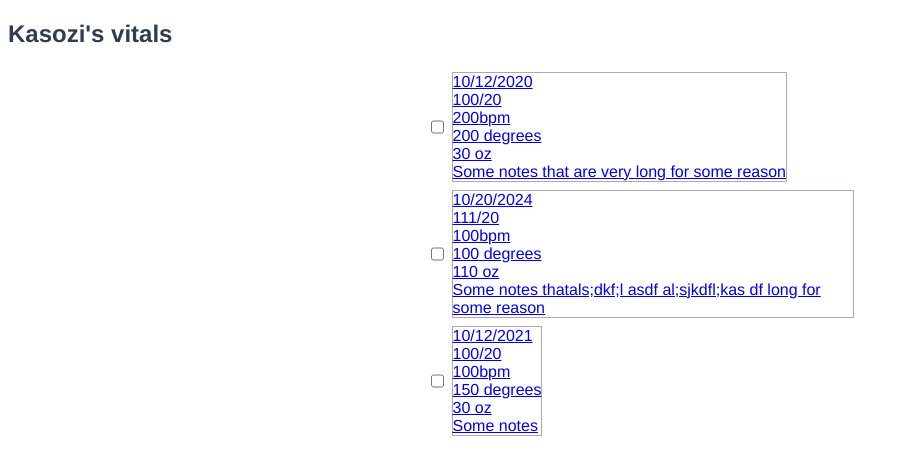
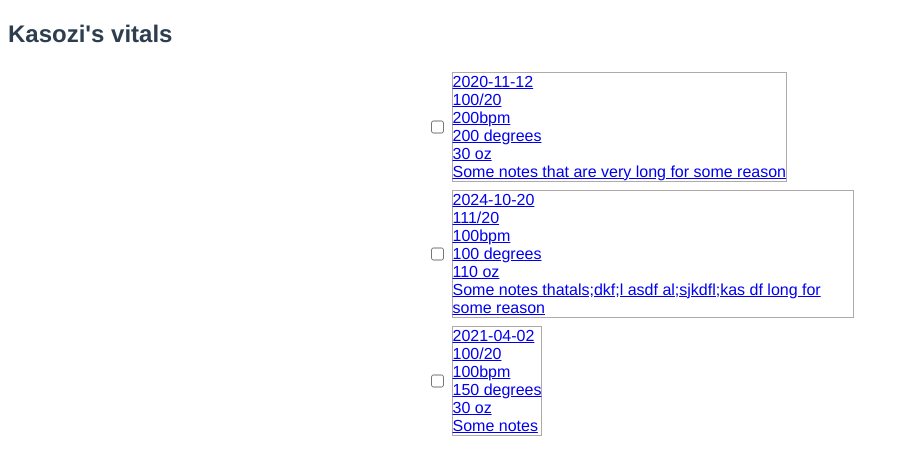
Before and after one commit to kwilson05/vitalstracker, a Vue app: page / in a window 1280 px wide. Shown: the top 472 px of the page, without its empty margins (0-908 px from the left). Built offline with nearby package versions, Linux system fonts and the light colour scheme.

Commit message:
date field with flatpickr

```diff
--- a/package.json
+++ b/package.json
@@ -11,6 +11,7 @@
   "dependencies": {
     "core-js": "^3.6.5",
     "vue": "^3.0.0",
+    "vue-flatpickr-component": "^9.0.3",
     "vue-router": "^4.0.0-0",
     "vuex": "^4.0.0-0"
   },
--- a/src/components/DateField.vue
+++ b/src/components/DateField.vue
@@ -2,12 +2,14 @@
   <div>
     <label :id="id + '_dateField'">{{ fieldLabel }}</label>
     <div>
-      {{ date }}
+      <flat-pickr :config="flatpickrConfig" v-model="initDate" />
     </div>
   </div>
 </template>
 <script>
-import { computed } from "vue";
+import { computed, ref, toRefs, watch } from "vue";
+import flatPickr from "vue-flatpickr-component";
+import "flatpickr/dist/flatpickr.css";
 export default {
   name: "DateField",
   props: {
@@ -15,12 +17,35 @@ export default {
     date: String,
     label: String,
   },
-  setup(props) {
+  components: {
+    flatPickr,
+  },
+  emits: ["update:date"],
+  setup(props, context) {
     const fieldLabel = computed(() =>
       props.label ? props.label : "Date Field"
     );
+    const { date } = toRefs(props);
+    const initDate = ref("");
+    initDate.value = date.value;
+
+    const flatpickrConfig = {
+      altFormat: "M d, Y",
+      altInput: true,
+      dateFormat: "Y-m-d",
+    };
+
+    watch(
+      () => initDate.value,
+      (newDate) => {
+        context.emit("update:date", newDate);
+      }
+    );
+
     return {
       fieldLabel,
+      initDate,
+      flatpickrConfig,
     };
   },
 };
--- a/src/components/VitalForm.vue
+++ b/src/components/VitalForm.vue
@@ -1,11 +1,16 @@
 <template>
   <form class="centered-container">
-    <date-field :id="id" :date="createdDate" :label="'Create Date'" />
-    <blood-pressure-field :pressure="bloodPressure" />
-    <human-pulse-field :pulse="pulse" />
-    <temperature-field :temperature="temperature" />
-    <water-intake-field :intake="waterIntake" />
-    <notes-field :notes="notes" />
+    <date-field
+      :id="editedVital.id"
+      @update:date="updateCreateDate"
+      :date="editedVital.createdDate"
+      :label="'Create Date'"
+    />
+    <blood-pressure-field :pressure="editedVital.bloodPressure" />
+    <human-pulse-field :pulse="editedVital.pulse" />
+    <temperature-field :temperature="editedVital.temperature" />
+    <water-intake-field :intake="editedVital.waterIntake" />
+    <notes-field :notes="editedVital.notes" />
     <button @click="save" type="button">Save</button>
   </form>
 </template>
@@ -16,7 +21,8 @@ import HumanPulseField from "@/components/HumanPulseField.vue";
 import TemperatureField from "@/components/TemperatureField.vue";
 import WaterIntakeField from "@/components/WaterIntakeField.vue";
 import NotesField from "@/components/NotesField.vue";
-import { computed, reactive } from "vue";
+import { reactive } from "vue";
+//import { useStore } from "vuex";
 export default {
   props: {
     vital: Object,
@@ -32,72 +38,31 @@ export default {
   },
   setup(props) {
     //const store = useStore();
-    const vitalInitValue = reactive({});
 
-    props.vital && Object.assign(vitalInitValue, props.vital);
+    const editedVital = reactive({});
 
-    const id = computed({
-      get: () => {
-        return vitalInitValue.id;
-      },
-    });
+    props.vital && Object.assign(editedVital, props.vital);
 
-    const createdDate = computed({
-      get: () => {
-        return vitalInitValue.createdDate;
-      },
-    });
-
-    const waterIntake = computed({
-      get: () => {
-        return vitalInitValue.waterIntake;
-      },
-    });
-
-    const bloodPressure = computed({
-      get: () => {
-        return vitalInitValue.bloodPressure;
-      },
-    });
-
-    const pulse = computed({
-      get: () => {
-        return vitalInitValue.pulse;
-      },
-    });
-
-    const temperature = computed({
-      get: () => {
-        return vitalInitValue.temperature;
-      },
-    });
-
-    const notes = computed({
-      get: () => {
-        return vitalInitValue.notes;
-      },
-    });
+    const updateCreateDate = (newDate) => {
+      //only want to dispatch change when user clicks save button
+      debugger;
+      editedVital.createdDate = newDate;
+    };
 
     const save = () => {
-      //does vital exist already
-      if (vitalInitValue.id) {
+      //does props.vital exist already
+      if (props.vital.id) {
         //save in store
       } else {
-        //create vital via api
+        //create props.vital via api
         //then add to store
       }
-      console.log("saving vital");
+      console.log("saving props.vital");
     };
 
     return {
-      createdDate,
-      vitalInitValue,
-      bloodPressure,
-      pulse,
-      temperature,
-      notes,
-      id,
-      waterIntake,
+      updateCreateDate,
+      editedVital,
       save,
     };
   },
--- a/src/store/modules/vitals.js
+++ b/src/store/modules/vitals.js
@@ -2,7 +2,7 @@ const state = () => ({
   all: {
     1: {
       id: 1,
-      createdDate: "10/12/2020",
+      createdDate: "2020-11-12",
       bloodPressure: "100/20",
       pulse: "200bpm",
       temperature: "200 degrees",
@@ -12,7 +12,7 @@ const state = () => ({
 
     2: {
       id: 2,
-      createdDate: "10/20/2024",
+      createdDate: "2024-10-20",
       bloodPressure: "111/20",
       pulse: "100bpm",
       temperature: "100 degrees",
@@ -23,7 +23,7 @@ const state = () => ({
 
     3: {
       id: 3,
-      createdDate: "10/12/2021",
+      createdDate: "2021-04-02",
       bloodPressure: "100/20",
       pulse: "100bpm",
       temperature: "150 degrees",
@@ -33,8 +33,16 @@ const state = () => ({
   },
 });
 
-const mutations = {};
-const actions = {};
+const mutations = {
+  updateVitalCreatedDate(state, { id, createdDate }) {
+    state.all[id].createdDate = createdDate;
+  },
+};
+const actions = {
+  updateVitalCreatedDate({ commit }, vital) {
+    commit("updateVitalCreatedDate", vital);
+  },
+};
 
 export default {
   namespaced: true,
```
Also changed, not shown: 1 other file (tests, documents, lock files or other folders).
